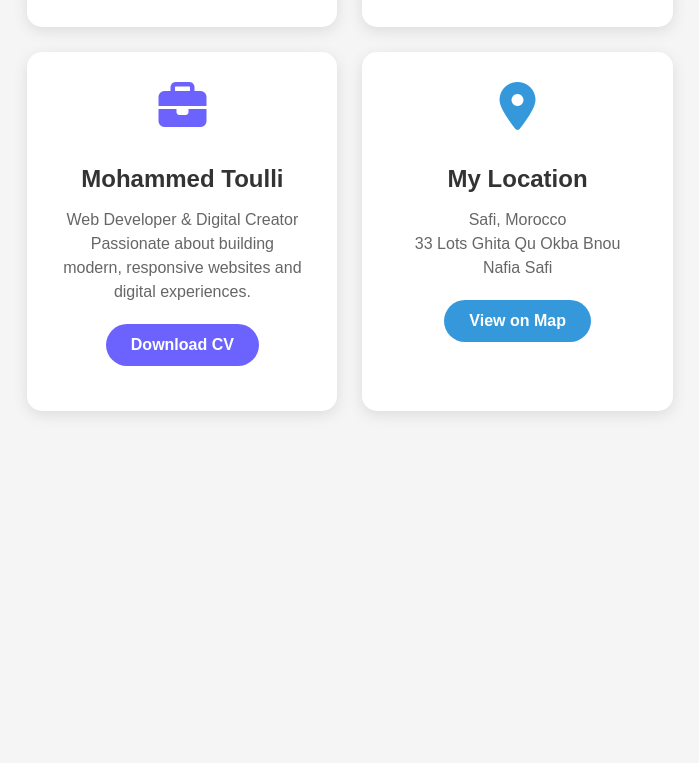
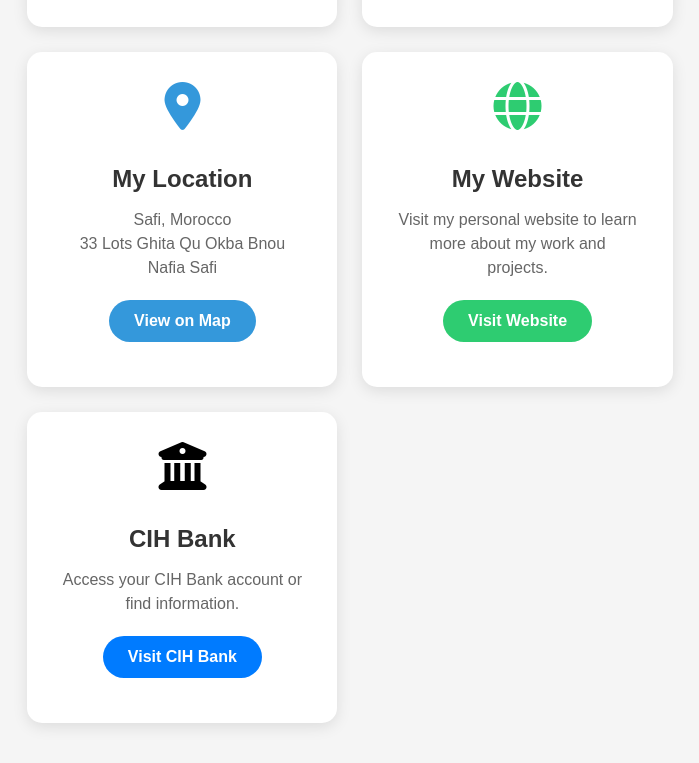
Before and after one commit to mohammedtoulli/cart, a plain HTML site: page index.html in a window 1280 px wide. Shown: the part 1538-2301 px from the top of the page, without its empty margins (290-989 px from the left). Before the commit the page ends 1989 px from the top, so only its background shows below. Drawn offline with Linux system fonts and the light colour scheme.

Commit message:
Update index.html

```diff
--- a/index.html
+++ b/index.html
@@ -170,15 +170,6 @@
         <h1 class="page-title">Mohammed Toulli</h1>
         <div class="cards-grid">
 
-            <!-- Website Card -->
-            <div class="card website">
-                <i class="fas fa-globe social-icon"></i>
-                <div class="card-content">
-                    <h3 class="card-title">My Website</h3>
-                    <p class="card-description">Visit my personal website to learn more about my work and projects.</p>
-                    <a href="https://mohammedtoulli.github.io/website/" target="_blank" class="card-link">Visit Website</a>
-                </div>
-            </div>
 
             <!-- Facebook Card -->
             <div class="card facebook">
@@ -268,6 +259,25 @@
                     <a href="https://maps.app.goo.gl/4Yec2kDZ2uKGQW8b6" target="_blank" class="card-link">View on Map</a>
                 </div>
             </div>
+                        <!-- Website Card -->
+            <div class="card website">
+                <i class="fas fa-globe social-icon"></i>
+                <div class="card-content">
+                    <h3 class="card-title">My Website</h3>
+                    <p class="card-description">Visit my personal website to learn more about my work and projects.</p>
+                    <a href="https://mohammedtoulli.github.io/website/" target="_blank" class="card-link">Visit Website</a>
+                </div>
+            </div>
+
+            <!-- CIH Bank Card -->
+            <div class="card cih">
+                <i class="fas fa-building-columns social-icon"></i>
+                <div class="card-content">
+                    <h3 class="card-title">CIH Bank</h3>
+                    <p class="card-description">Access your CIH Bank account or find information.</p>
+                    <a href="cih.html" target="_blank" class="card-link">Visit CIH Bank</a>
+                </div>
+            </div>
 
         </div>
     </div>
```
